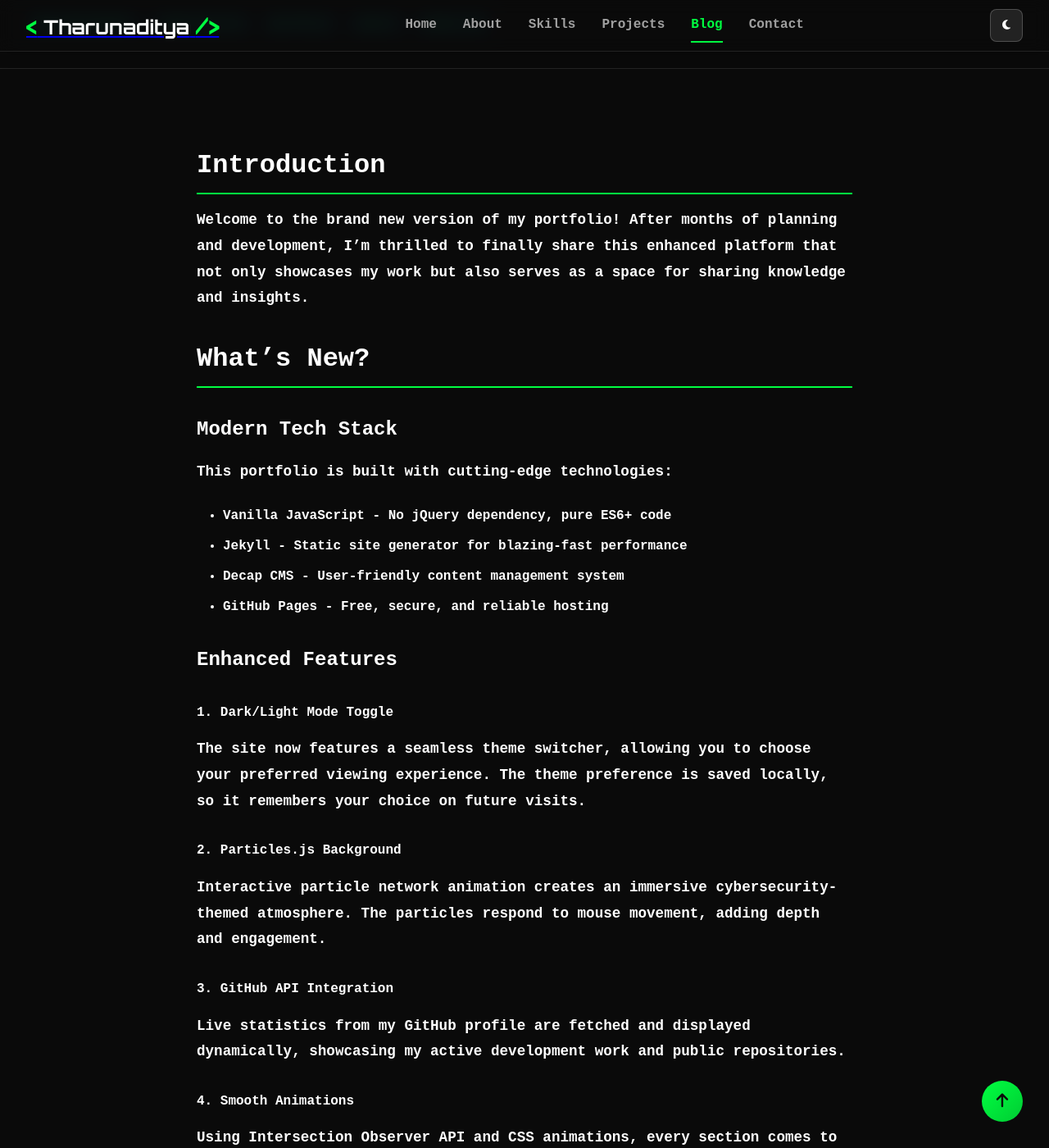
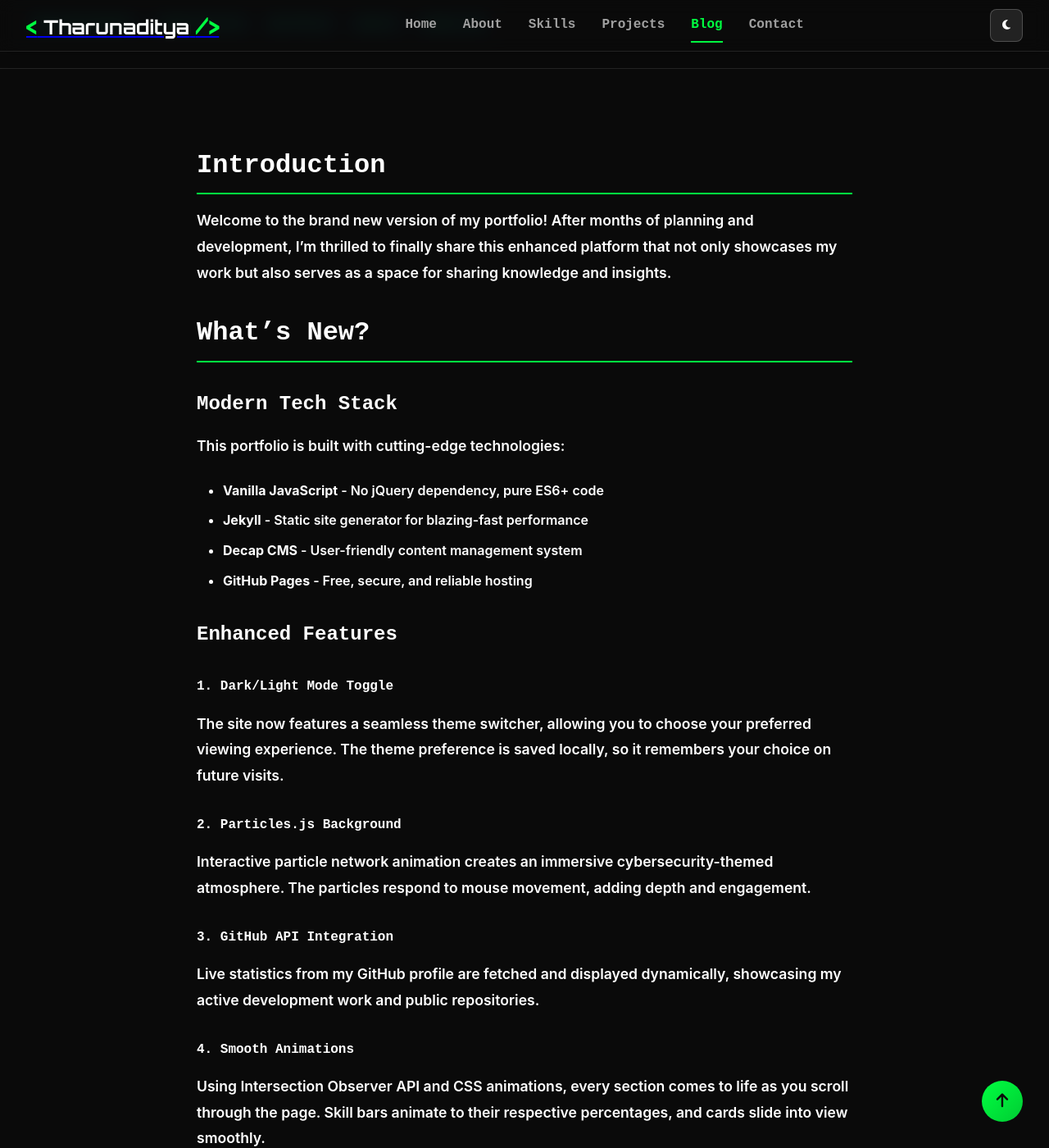
Before and after one commit to Tharunaditya/tharunaditya.github.io, a Jekyll site: the page built from _posts/2026-01-23-welcome-to-portfolio-v2.md, in a window 1280 px wide and 1400 px high, scrolled down 525 px. Shown: the whole window at 82% size. Built offline with Jekyll 4.4.1, drawn with Linux system fonts in a browser that asks for light colours.

Commit message:
Change blog font to sans-serif for bolder appearance

```diff
--- a/assets/css/blog.css
+++ b/assets/css/blog.css
@@ -142,7 +142,7 @@
 }
 
 .blog-card-excerpt {
-    font-family: var(--font-primary);
+    font-family: -apple-system, BlinkMacSystemFont, 'Segoe UI', Roboto, 'Helvetica Neue', Arial, sans-serif;
     color: var(--text-primary);
     font-weight: 700;
     line-height: 1.7;
@@ -305,7 +305,7 @@
 }
 
 .post-content p {
-    font-family: var(--font-primary);
+    font-family: -apple-system, BlinkMacSystemFont, 'Segoe UI', Roboto, 'Helvetica Neue', Arial, sans-serif;
     color: var(--text-primary);
     line-height: 1.8;
     margin-bottom: 1.5rem;
@@ -331,7 +331,7 @@
 }
 
 .post-content li {
-    font-family: var(--font-primary);
+    font-family: -apple-system, BlinkMacSystemFont, 'Segoe UI', Roboto, 'Helvetica Neue', Arial, sans-serif;
     color: var(--text-primary);
     line-height: 1.8;
     margin-bottom: 0.5rem;
```
